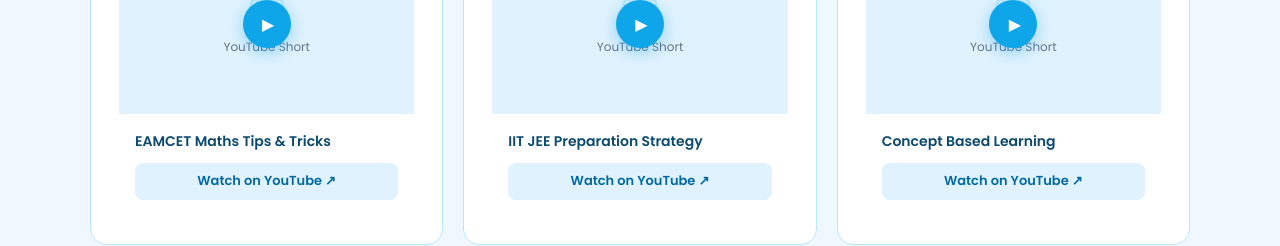
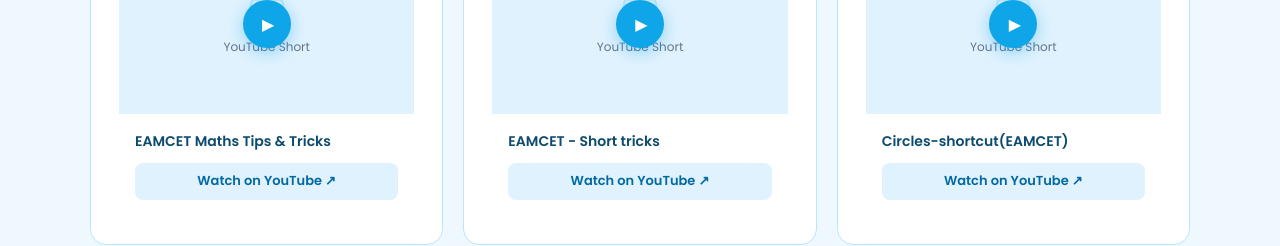
Before and after one commit to jagadeeshpj1610/learning-point-website, a React (Vite) app: page / in a window 1280 px wide. Shown: the part 3180-3426 px from the top of the page. Built offline with nearby package versions, Linux system fonts and the light colour scheme.

Commit message:
add the real youtube shorts url ids

```diff
--- a/src/pages/Home.jsx
+++ b/src/pages/Home.jsx
@@ -38,8 +38,8 @@
 
 const shorts = [
   { id: 'P4YXypMxJUY', title: 'EAMCET Maths Tips & Tricks' },
-  { id: 'SHORTS_ID_2', title: 'IIT JEE Preparation Strategy' },
-  { id: 'SHORTS_ID_3', title: 'Concept Based Learning' },
+  { id: 'WIxioxqBLDE', title: 'EAMCET - Short tricks' },
+  { id: 'KpEqJZzET9w', title: 'Circles-shortcut(EAMCET)' },
 ]
 
 export default function Home() {
```
